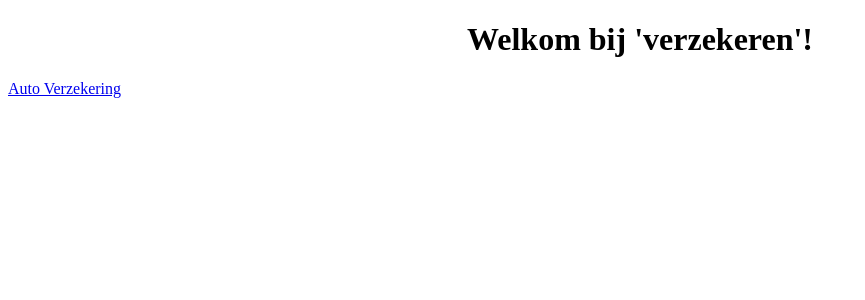
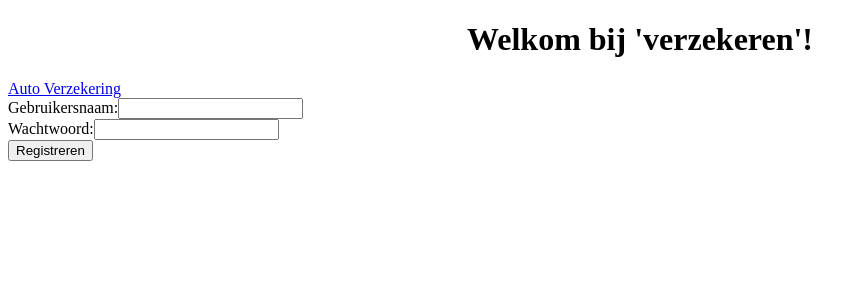
Before and after one commit to marijn-harvest/verzekeren-frontend, an Angular app: page /register in a window 1280 px wide. Before the commit this address led to /. Shown: the top 300 px of the page, without its empty margins (0-865 px from the left). Built offline with nearby package versions, Linux system fonts and the light colour scheme.

Commit message:
user registreren toegevoegd

```diff
--- a/src/app/app-routing.module.ts
+++ b/src/app/app-routing.module.ts
@@ -1,5 +1,6 @@
 import { AutoVerzekeringCreateComponent } from './auto-verzekering-create/auto-verzekering-create.component';
 import { LoginComponent } from './login/login.component';
+import { RegisterComponent } from './register/register.component';
 import { AuthGuardService as AuthGuard } from './auth-guard.service';
 
 import { NgModule } from '@angular/core';
@@ -8,6 +9,7 @@ import { Routes, RouterModule } from '@angular/router';
 const routes: Routes = [
   { path: '', redirectTo: 'login', pathMatch: 'full' },
   { path: 'login', component: LoginComponent},
+  { path: 'register', component: RegisterComponent },
   { path: 'auto-verzekering', component: AutoVerzekeringCreateComponent, canActivate: [AuthGuard] }
 ];
 
--- a/src/app/app.module.ts
+++ b/src/app/app.module.ts
@@ -9,12 +9,14 @@ import { AutoVerzekeringCreateComponent } from './auto-verzekering-create/auto-v
 import { LoginComponent } from './login/login.component';
 import { AuthorizationInterceptor } from './authorization.interceptor';
 import { AuthGuardService } from './auth-guard.service';
+import { RegisterComponent } from './register/register.component';
 
 @NgModule({
   declarations: [
     AppComponent,
     AutoVerzekeringCreateComponent,
-    LoginComponent
+    LoginComponent,
+    RegisterComponent
   ],
   imports: [
     FormsModule,
--- a/src/app/login.service.ts
+++ b/src/app/login.service.ts
@@ -1,5 +1,5 @@
 import { Injectable } from '@angular/core';
-import { HttpClient, HttpHeaders } from '@angular/common/http';
+import { HttpClient } from '@angular/common/http';
 
 import { environment } from '../environments/environment';
 
--- /dev/null
+++ b/src/app/register/register.component.html
@@ -0,0 +1,11 @@
+<form role="form" (submit)="register()">
+	<div class="form-group">
+		<label for="username">Gebruikersnaam:</label>
+		<input type="text" class="form-control" id="username" name="username" [(ngModel)]="user.username" />
+	</div>
+	<div class="form-group">
+		<label for="password">Wachtwoord:</label>
+		<input type="password" class="form-control" id="password" name="password" [(ngModel)]="user.password" />
+	</div>
+	<button type="submit" class="btn btn-primary">Registreren</button>
+</form>
--- /dev/null
+++ b/src/app/register/register.component.ts
@@ -0,0 +1,23 @@
+import { Component, OnInit } from '@angular/core';
+import { Router } from '@angular/router';
+
+import { UserService } from '../user.service';
+
+@Component({
+  selector: 'app-register',
+  templateUrl: './register.component.html',
+  styleUrls: ['./register.component.css']
+})
+export class RegisterComponent implements OnInit {
+  user = {username: '', password: ''};
+
+  constructor(private userService: UserService, public router: Router) { }
+
+  ngOnInit() {
+  }
+
+  register() {
+    this.userService.register(this.user);
+    this.router.navigate(['login']);
+  }
+}
--- /dev/null
+++ b/src/app/user.service.ts
@@ -0,0 +1,19 @@
+import { Injectable } from '@angular/core';
+import { HttpClient } from '@angular/common/http';
+
+import { environment } from '../environments/environment';
+
+@Injectable({
+  providedIn: 'root'
+})
+export class UserService {
+  API_URL = environment.apiUrl;
+
+  constructor(private http: HttpClient) { }
+
+  register(user) {
+    this.http.post(`${this.API_URL}/user/`, user).subscribe(response => {
+
+    });
+  }
+}
```
Also changed, not shown: src/app/register/register.component.css (added), 2 other files (tests, documents, lock files or other folders).
